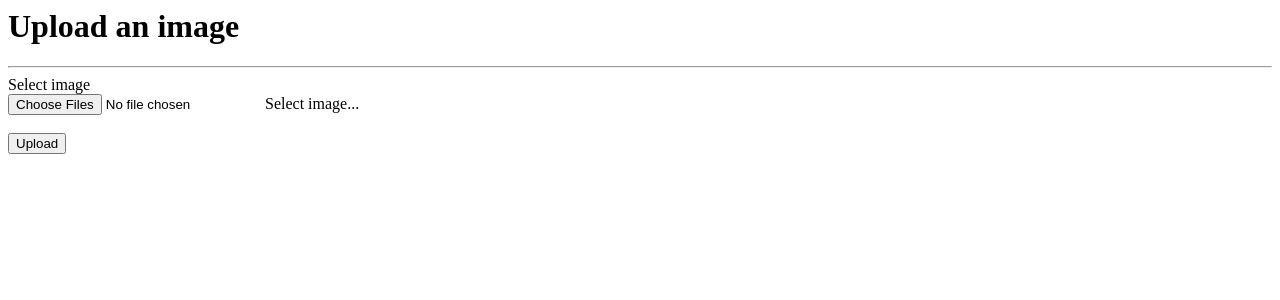
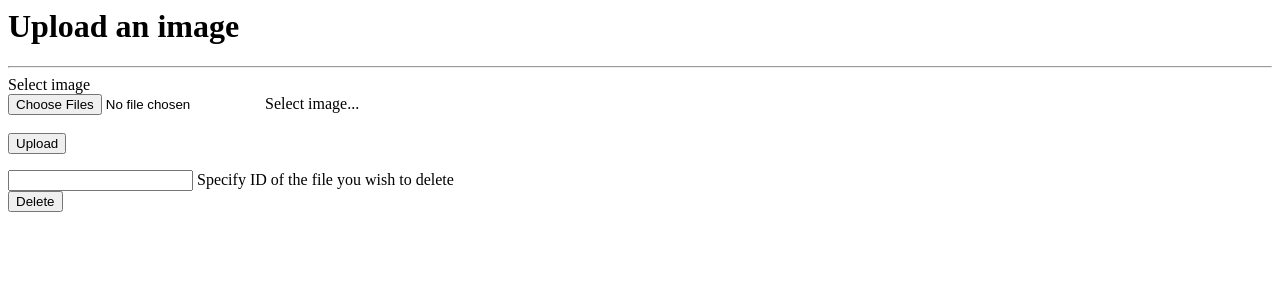
Before and after one commit to eunseochoi/image-repository, a Flask app: page /upload in a window 1280 px wide. Shown: the top 300 px of the page. Run offline with Flask 2, Linux system fonts and the light colour scheme.

Commit message:
added delete image

```diff
--- a/app/main.py
+++ b/app/main.py
@@ -29,6 +29,14 @@ def upload_image():
 
     return render_template("public/upload_image.html")
 
+@app.route('/delete', methods=["DELETE"])
+def delete_image():
+    if request.form.get("delete_img"):
+        file_name = request.form.get("delete_img")
+        Image().delete_image(file_name)
+
+    return render_template("public/upload_image.html")
+
 @app.errorhandler(500)
 def server_error(e):
     logging.exception('An error occurred during a request.')
--- a/app/templates/public/upload_image.html
+++ b/app/templates/public/upload_image.html
@@ -17,6 +17,17 @@
         </div>
         <br>
         <button type="submit" class="btn btn-primary">Upload</button>
+      </form>
+
+      <form action="/upload" method="DELETE">
+
+        <div class="form-group">
+          <div class="custom-file">
+            <input type="text" class="custom-file-input" id="delete_img">
+            <label class="custom-file-label" for="delete_img">Specify ID of the file you wish to delete</label>
+          </div>
+        </div>
+        <button type="submit" class="btn btn-primary">Delete</button>
 
       </form>
 
```
Also changed, not shown: app/models/image.py (+16 -1 lines), README.md, 1 other file.
